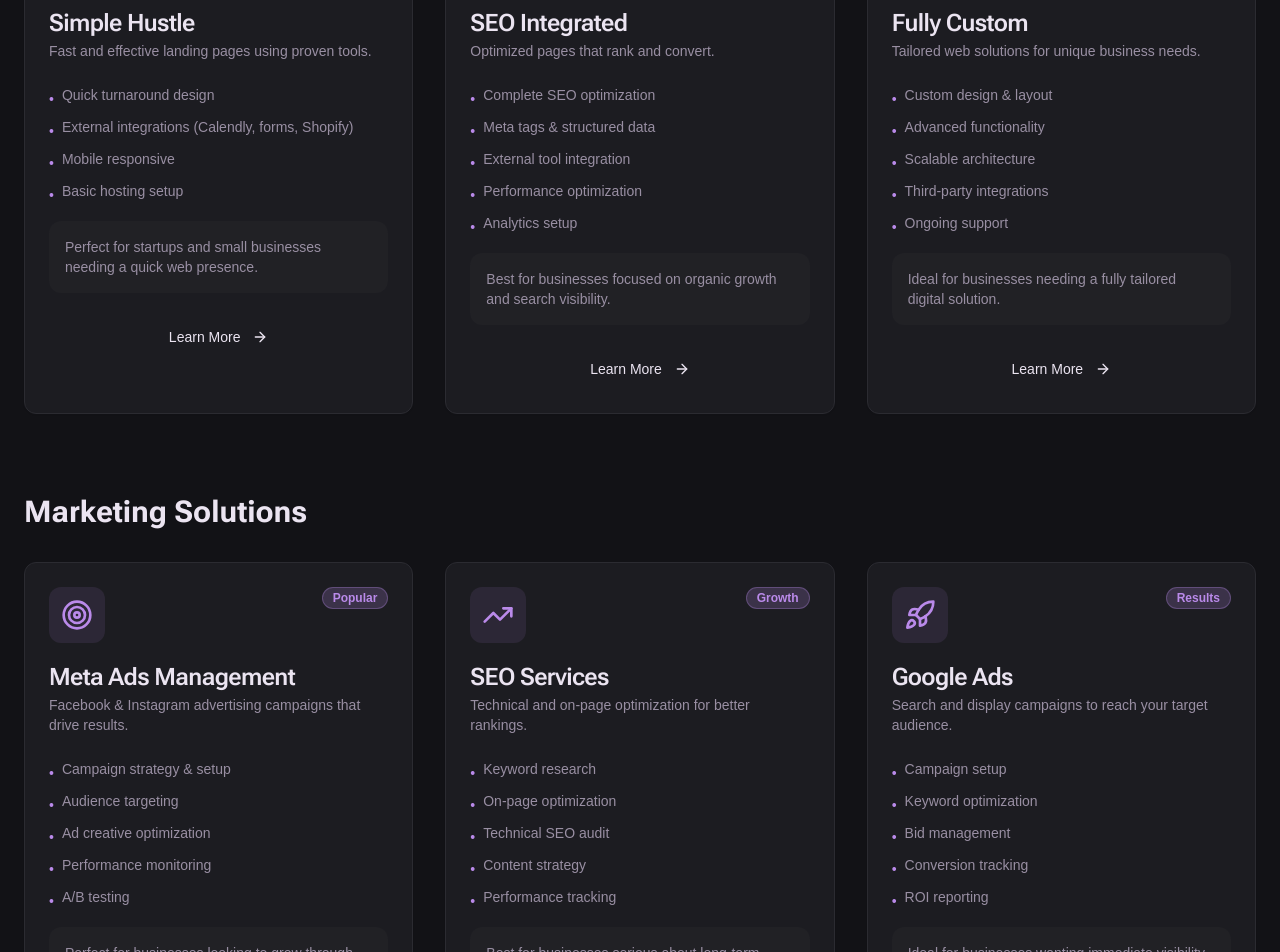
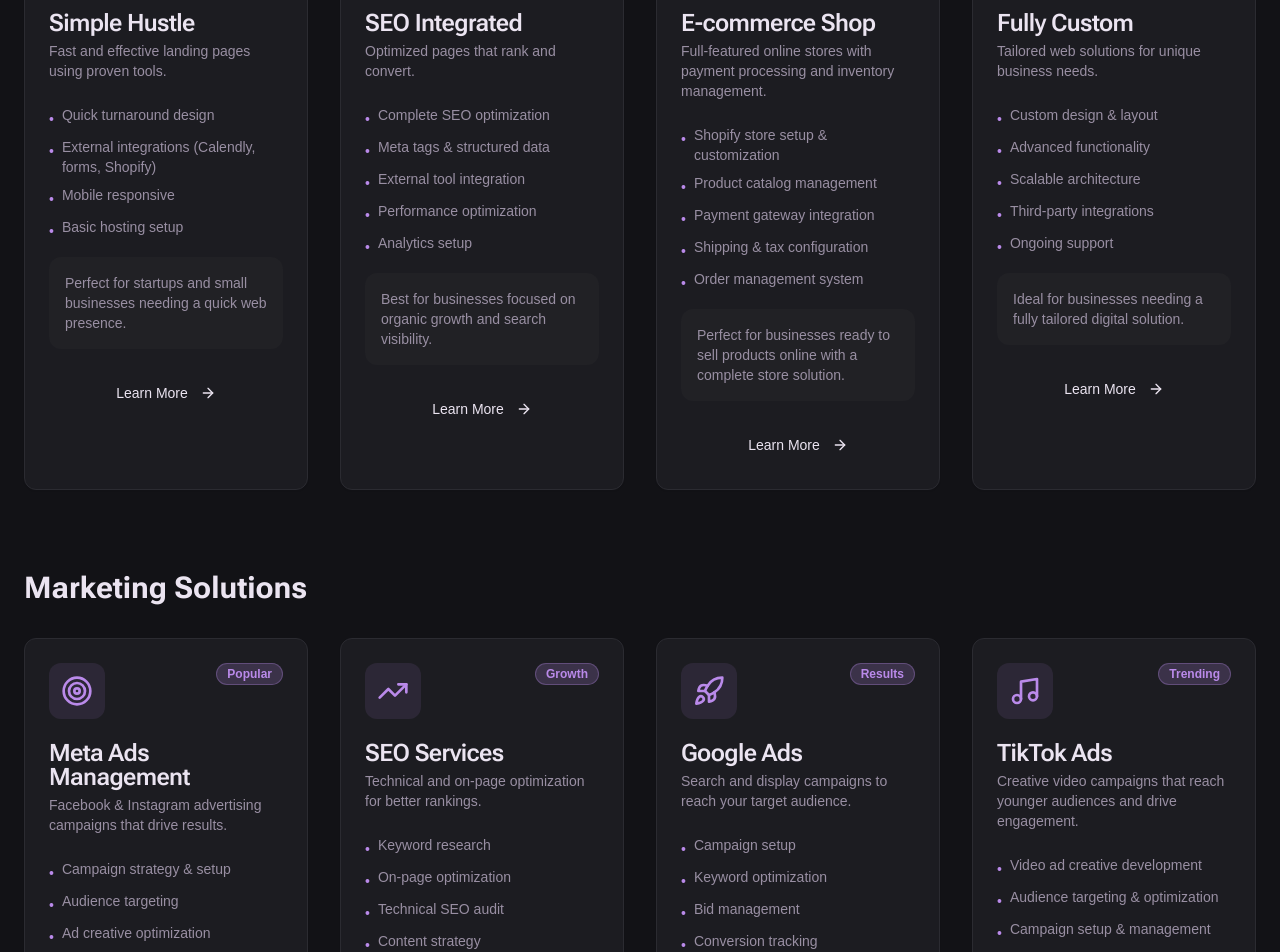
Before and after one commit to miciukas69x/solteka-portfolio, a Next.js app: page /solutions in a window 1280 px wide. Shown: the part 520-1472 px from the top of the page. Built offline with nearby package versions, Linux system fonts and the light colour scheme; no server answers; a web font is replaced by a local one.

Commit message:
Add E-commerce Shop and TikTok Ads solutions, update timelines, and improve testimonials

```diff
--- a/app/solutions/SolutionsPageClient.tsx
+++ b/app/solutions/SolutionsPageClient.tsx
@@ -6,7 +6,7 @@ import { useLanguage } from "@/contexts/LanguageContext";
 import { Button } from "@/components/ui/button";
 import { Badge } from "@/components/ui/badge";
 import { Card, CardContent, CardDescription, CardHeader, CardTitle } from "@/components/ui/card";
-import { ArrowRight, Code2, Rocket, Search, Sparkles, Target, TrendingUp } from "lucide-react";
+import { ArrowRight, Code2, Music, Rocket, Search, ShoppingCart, Sparkles, Target, TrendingUp } from "lucide-react";
 
 const solutionsByLang: Record<
   "en" | "lt",
@@ -64,6 +64,22 @@ const solutionsByLang: Record<
         ],
         badge: "Popular",
         ideal: "Best for businesses focused on organic growth and search visibility.",
+        category: "Page Solutions",
+      },
+      {
+        icon: <ShoppingCart className="w-8 h-8" />,
+        title: "E-commerce Shop",
+        slug: "ecommerce-shop",
+        description: "Full-featured online stores with payment processing and inventory management.",
+        features: [
+          "Shopify store setup & customization",
+          "Product catalog management",
+          "Payment gateway integration",
+          "Shipping & tax configuration",
+          "Order management system",
+        ],
+        badge: "E-commerce",
+        ideal: "Perfect for businesses ready to sell products online with a complete store solution.",
         category: "Page Solutions",
       },
       {
@@ -132,6 +148,22 @@ const solutionsByLang: Record<
         ideal: "Ideal for businesses wanting immediate visibility on Google.",
         category: "Marketing Solutions",
       },
+      {
+        icon: <Music className="w-8 h-8" />,
+        title: "TikTok Ads",
+        slug: "tiktok-ads",
+        description: "Creative video campaigns that reach younger audiences and drive engagement.",
+        features: [
+          "Video ad creative development",
+          "Audience targeting & optimization",
+          "Campaign setup & management",
+          "Performance tracking & analytics",
+          "Creative testing & iteration",
+        ],
+        badge: "Trending",
+        ideal: "Best for businesses targeting Gen Z and Millennial audiences through video content.",
+        category: "Marketing Solutions",
+      },
     ],
   },
   lt: {
@@ -165,6 +197,22 @@ const solutionsByLang: Record<
         ],
         badge: "Populiarus",
         ideal: "Geriausias verslams, kurie nori augti organiškai ir būti matomi paieškoje.",
+        category: "Puslapio sprendimai",
+      },
+      {
+        icon: <ShoppingCart className="w-8 h-8" />,
+        title: "E-commerce parduotuvė",
+        slug: "ecommerce-shop",
+        description: "Pilnai funkcionali internetinė parduotuvė su mokėjimų apdorojimu ir inventoriaus valdymu.",
+        features: [
+          "Shopify parduotuvės sukūrimas ir pritaikymas",
+          "Produktų katalogo valdymas",
+          "Mokėjimo sistemos integracija",
+          "Pristatymo ir mokesčių konfigūracija",
+          "Užsakymų valdymo sistema",
+        ],
+        badge: "E-commerce",
+        ideal: "Tinka verslams, kurie nori parduoti produktus internete su pilnu parduotuvės sprendimu.",
         category: "Puslapio sprendimai",
       },
       {
@@ -233,6 +281,22 @@ const solutionsByLang: Record<
         ideal: "Tinka verslams, kurie nori iškart matomumo Google.",
         category: "Marketingo sprendimai",
       },
+      {
+        icon: <Music className="w-8 h-8" />,
+        title: "TikTok reklama",
+        slug: "tiktok-ads",
+        description: "Kūrybinės vaizdo kampanijos, pasiekiančios jaunesnę auditoriją ir skatinančios įsitraukimą.",
+        features: [
+          "Vaizdo reklamų kūrybos kūrimas",
+          "Auditorijos taikymas ir optimizavimas",
+          "Kampanijų sukūrimas ir valdymas",
+          "Rezultatų stebėjimas ir analitika",
+          "Kūrybų testavimas ir iteracija",
+        ],
+        badge: "Populiaru",
+        ideal: "Geriausias verslams, kurie siekia pasiekti Gen Z ir Millennial auditoriją per vaizdo turinį.",
+        category: "Marketingo sprendimai",
+      },
     ],
   },
 };
@@ -296,12 +360,12 @@ const SolutionsPageClient = () => {
 
           <div className="mb-20">
             <h2 className="text-3xl font-bold mb-8">{t("solutions.page")}</h2>
-            <div className="grid md:grid-cols-3 gap-8">{pageSolutions.map(renderSolutionCard)}</div>
+            <div className="grid md:grid-cols-2 lg:grid-cols-4 gap-8">{pageSolutions.map(renderSolutionCard)}</div>
           </div>
 
           <div className="mb-20">
             <h2 className="text-3xl font-bold mb-8">{t("solutions.marketing")}</h2>
-            <div className="grid md:grid-cols-3 gap-8">{marketingSolutions.map(renderSolutionCard)}</div>
+            <div className="grid md:grid-cols-2 lg:grid-cols-4 gap-8">{marketingSolutions.map(renderSolutionCard)}</div>
           </div>
 
           <div className="mt-16 text-center">
--- a/app/solutions/[slug]/SolutionDetailClient.tsx
+++ b/app/solutions/[slug]/SolutionDetailClient.tsx
@@ -12,8 +12,10 @@ import {
   Check,
   Code2,
   CreditCard,
+  Music,
   Rocket,
   Search,
+  ShoppingCart,
   Sparkles,
   Target,
   TrendingUp,
@@ -60,7 +62,7 @@ const solutionsByLang: Record<
         "Final review, launch, and post-launch support",
       ],
       pricing: "Starting at $500",
-      timeline: "Typically 1–2 weeks",
+      timeline: "Up to 1 week",
       badge: "Quick Start",
       hasPayment: true,
     },
@@ -86,8 +88,35 @@ const solutionsByLang: Record<
         "Technical optimization and monitoring",
       ],
       pricing: "Starting at $800",
-      timeline: "Typically 2–4 weeks",
+      timeline: "1-2 weeks",
       badge: "Popular",
+      hasPayment: true,
+    },
+    "ecommerce-shop": {
+      icon: <ShoppingCart className="w-12 h-12" />,
+      title: "E-commerce Shop",
+      tagline: "Complete online stores that sell products, not just showcase them.",
+      description:
+        "Full-featured e-commerce solutions with Shopify integration. Perfect for businesses ready to sell products online with payment processing, inventory management, and order fulfillment.",
+      features: [
+        "Shopify store setup and customization",
+        "Product catalog and inventory management",
+        "Payment gateway integration (Stripe, PayPal, etc.)",
+        "Shipping and tax configuration",
+        "Order management and tracking system",
+        "Mobile-optimized shopping experience",
+        "SEO optimization for product pages",
+      ],
+      process: [
+        "Discovery call to understand your products and goals",
+        "Store structure and design planning",
+        "Shopify setup, product import, and customization",
+        "Payment and shipping configuration",
+        "Testing, launch, and training",
+      ],
+      pricing: "Starting at $1,200",
+      timeline: "2-3 weeks",
+      badge: "E-commerce",
       hasPayment: true,
     },
     "fully-custom": {
@@ -111,7 +140,7 @@ const solutionsByLang: Record<
         "Testing, deployment, and handover",
       ],
       pricing: "Custom pricing based on scope",
-      timeline: "From 4 weeks and up",
+      timeline: "To be calculated",
       badge: "Premium",
       hasPayment: true,
     },
@@ -187,6 +216,32 @@ const solutionsByLang: Record<
       badge: "Performance",
       hasPayment: true,
     },
+    "tiktok-ads": {
+      icon: <Music className="w-12 h-12" />,
+      title: "TikTok Ads",
+      tagline: "Creative video campaigns that reach Gen Z and drive real engagement.",
+      description:
+        "TikTok advertising campaigns focused on creative video content that resonates with younger audiences. Perfect for brands targeting Gen Z and Millennials through authentic, engaging video ads.",
+      features: [
+        "Video ad creative development and production",
+        "Audience targeting and optimization",
+        "Campaign setup and management",
+        "Performance tracking and analytics",
+        "Creative testing and iteration",
+        "Trend-based content strategies",
+      ],
+      process: [
+        "Kick-off call and audience research",
+        "Creative concept development",
+        "Video production and editing",
+        "Campaign setup and launch",
+        "Ongoing optimization and reporting",
+      ],
+      pricing: "Starting at $600/month + ad spend",
+      timeline: "Ongoing monthly service",
+      badge: "Trending",
+      hasPayment: true,
+    },
   },
   lt: {
     "simple-hustle": {
@@ -210,7 +265,7 @@ const solutionsByLang: Record<
         "Galutinis aptarimas, paleidimas ir palaikymas",
       ],
       pricing: "Nuo 500 €",
-      timeline: "Dažniausiai 1–2 savaitės",
+      timeline: "Iki 1 savaitės",
       badge: "Greitas startas",
       hasPayment: true,
     },
@@ -236,8 +291,35 @@ const solutionsByLang: Record<
         "Techninė optimizacija ir stebėsena",
       ],
       pricing: "Nuo 800 €",
-      timeline: "Dažniausiai 2–4 savaitės",
+      timeline: "1-2 savaitės",
       badge: "Populiarus",
+      hasPayment: true,
+    },
+    "ecommerce-shop": {
+      icon: <ShoppingCart className="w-12 h-12" />,
+      title: "E-commerce parduotuvė",
+      tagline: "Pilnai funkcionalios internetinės parduotuvės, kurios parduoda produktus, o ne tik juos demonstruoja.",
+      description:
+        "Pilnai funkcionalūs e-commerce sprendimai su Shopify integracija. Tinka verslams, kurie nori parduoti produktus internete su mokėjimų apdorojimu, inventoriaus valdymu ir užsakymų vykdymu.",
+      features: [
+        "Shopify parduotuvės sukūrimas ir pritaikymas",
+        "Produktų katalogo ir inventoriaus valdymas",
+        "Mokėjimo sistemos integracija (Stripe, PayPal ir kt.)",
+        "Pristatymo ir mokesčių konfigūracija",
+        "Užsakymų valdymo ir sekimo sistema",
+        "Mobiliai optimizuota apsipirkimo patirtis",
+        "SEO optimizacija produktų puslapiams",
+      ],
+      process: [
+        "Įvadinis pokalbis ir produktų bei tikslų supratimas",
+        "Parduotuvės struktūros ir dizaino planavimas",
+        "Shopify sukūrimas, produktų importas ir pritaikymas",
+        "Mokėjimų ir pristatymo konfigūracija",
+        "Testavimas, paleidimas ir mokymas",
+      ],
+      pricing: "Nuo 1200 €",
+      timeline: "2-3 savaitės",
+      badge: "E-commerce",
       hasPayment: true,
     },
     "fully-custom": {
@@ -261,7 +343,7 @@ const solutionsByLang: Record<
         "Testavimas, paleidimas ir perdavimas",
       ],
       pricing: "Kaina priklauso nuo apimties",
-      timeline: "Nuo 4 savaičių ir daugiau",
+      timeline: "Apskaičiuojama individualiai",
       badge: "Premium",
       hasPayment: true,
     },
@@ -335,6 +417,32 @@ const solutionsByLang: Record<
       pricing: "Nuo 600 €/mėn. + reklamos biudžetas",
       timeline: "Tęstinė mėnesinė paslauga",
       badge: "Rezultatai",
+      hasPayment: true,
+    },
+    "tiktok-ads": {
+      icon: <Music className="w-12 h-12" />,
+      title: "TikTok reklama",
+      tagline: "Kūrybinės vaizdo kampanijos, pasiekiančios Gen Z ir skatinančios tikrą įsitraukimą.",
+      description:
+        "TikTok reklaminės kampanijos, orientuotos į kūrybinį vaizdo turinį, kuris atsiliepia jaunesnei auditorijai. Tinka prekės ženklams, kurie siekia pasiekti Gen Z ir Millennial auditoriją per autentišką, įtraukiančią vaizdo reklamą.",
+      features: [
+        "Vaizdo reklamų kūrybos kūrimas ir gamyba",
+        "Auditorijos taikymas ir optimizavimas",
+        "Kampanijų sukūrimas ir valdymas",
+        "Rezultatų stebėjimas ir analitika",
+        "Kūrybų testavimas ir iteracija",
+        "Tendencijomis paremtos turinio strategijos",
+      ],
+      process: [
+        "Pradžios skambutis ir auditorijos tyrimas",
+        "Kūrybinės koncepcijos kūrimas",
+        "Vaizdo įrašų gamyba ir montažas",
+        "Kampanijų sukūrimas ir paleidimas",
+        "Nuolatinis optimizavimas ir ataskaitos",
+      ],
+      pricing: "Nuo 600 €/mėn. + reklamos biudžetas",
+      timeline: "Tęstinė mėnesinė paslauga",
+      badge: "Populiaru",
       hasPayment: true,
     },
   },
--- a/app/solutions/[slug]/page.tsx
+++ b/app/solutions/[slug]/page.tsx
@@ -7,19 +7,23 @@ import SolutionDetailClient from "./SolutionDetailClient";
 const solutionTitles: Record<string, string> = {
   "simple-hustle": "Simple Hustle",
   "seo-integrated": "SEO Integrated",
+  "ecommerce-shop": "E-commerce Shop",
   "fully-custom": "Fully Custom",
   "meta-ads": "Meta Ads Management",
   "seo-services": "SEO Services",
   "google-ads": "Google Ads",
+  "tiktok-ads": "TikTok Ads",
 };
 
 const solutionDescriptions: Record<string, string> = {
   "simple-hustle": "Get online fast with a beautiful, functional website. Perfect for entrepreneurs and small businesses.",
   "seo-integrated": "Pages built to rank and convert from day one. Designed for businesses that care about long-term organic traffic.",
+  "ecommerce-shop": "Full-featured online stores with payment processing and inventory management. Perfect for businesses ready to sell products online.",
   "fully-custom": "Tailored web solutions for unique business needs. Ideal for businesses needing a fully tailored digital solution.",
   "meta-ads": "Facebook & Instagram advertising campaigns that drive results. Perfect for businesses looking to grow through social media advertising.",
   "seo-services": "Technical and on-page optimization for better rankings. Best for businesses serious about long-term organic visibility.",
   "google-ads": "Search and display campaigns to reach your target audience. Ideal for businesses wanting immediate visibility on Google.",
+  "tiktok-ads": "Creative video campaigns that reach Gen Z and drive real engagement. Perfect for brands targeting younger audiences through video content.",
 };
 
 interface SolutionDetailPageProps {
--- a/app/testimonials/TestimonialsPageClient.tsx
+++ b/app/testimonials/TestimonialsPageClient.tsx
@@ -15,7 +15,7 @@ const TestimonialsPageClient = () => {
       role: "Marketingo specialistas",
       company: "",
       content:
-        "Iš pradžių buvau skeptiškas, netikėjau, kad jis čia ka nors geba, bet pasirodo žino ką daro.",
+        "Super webas, tiko, patiko. Naudoju jau keletą mėnesių ir leidžiame reklamą kartu, puiki komanda, puikūs žmonės.",
       rating: 5,
       project: "Simple Hustle",
     },
@@ -24,9 +24,9 @@ const TestimonialsPageClient = () => {
       role: "Verslo įkūrėjas",
       company: "Jurosgerybiunamai.lt",
       content:
-        "Puslapį sukūrė tokį kokio ir norėjau, tiesa iš pradžių buvo keletą bug'ų, bet viską vos pamačius - sutvarkė.",
+        "Puslapis toks, kokio ir norėjau. Testavimo ir paleidimo fazėje radome paskutinius bug'us, bet viską greitai sutvarkė. Puslapis puikus ir daugiau dėmesio nereikalauja.",
       rating: 5,
-      project: "Simple Hustle",
+      project: "E-commerce Shop",
     },
     {
       name: "Rogier Pyis",
--- a/components/Testimonials.tsx
+++ b/components/Testimonials.tsx
@@ -13,13 +13,13 @@ const Testimonials = () => {
     {
       name: "Arnas Linkevičius",
       role: "Marketingo specialistas.",
-      content: "Iš pradžių buvau skeptiškas, netikėjau, kad jis čia ka nors geba, bet pasirodo žino ką daro.",
+      content: "Super webas, tiko, patiko. Naudoju jau keletą mėnesių ir leidžiame reklamą kartu, puiki komanda, puikūs žmonės.",
       rating: 5,
     },
     {
       name: "Matas Ulskis",
       role: "Verslo įkūrėjas. Jurosgerybiunamai.lt",
-      content: "Puslapį sukūrė tokį kokio ir norėjau, tiesa iš pradžių buvo keletą bug'ų, bet viską vos pamačius - sutvarkė.",
+      content: "Puslapis toks, kokio ir norėjau. Testavimo ir paleidimo fazėje radome paskutinius bug'us, bet viską greitai sutvarkė. Puslapis puikus ir daugiau dėmesio nereikalauja.",
       rating: 5,
     },
     {
```
